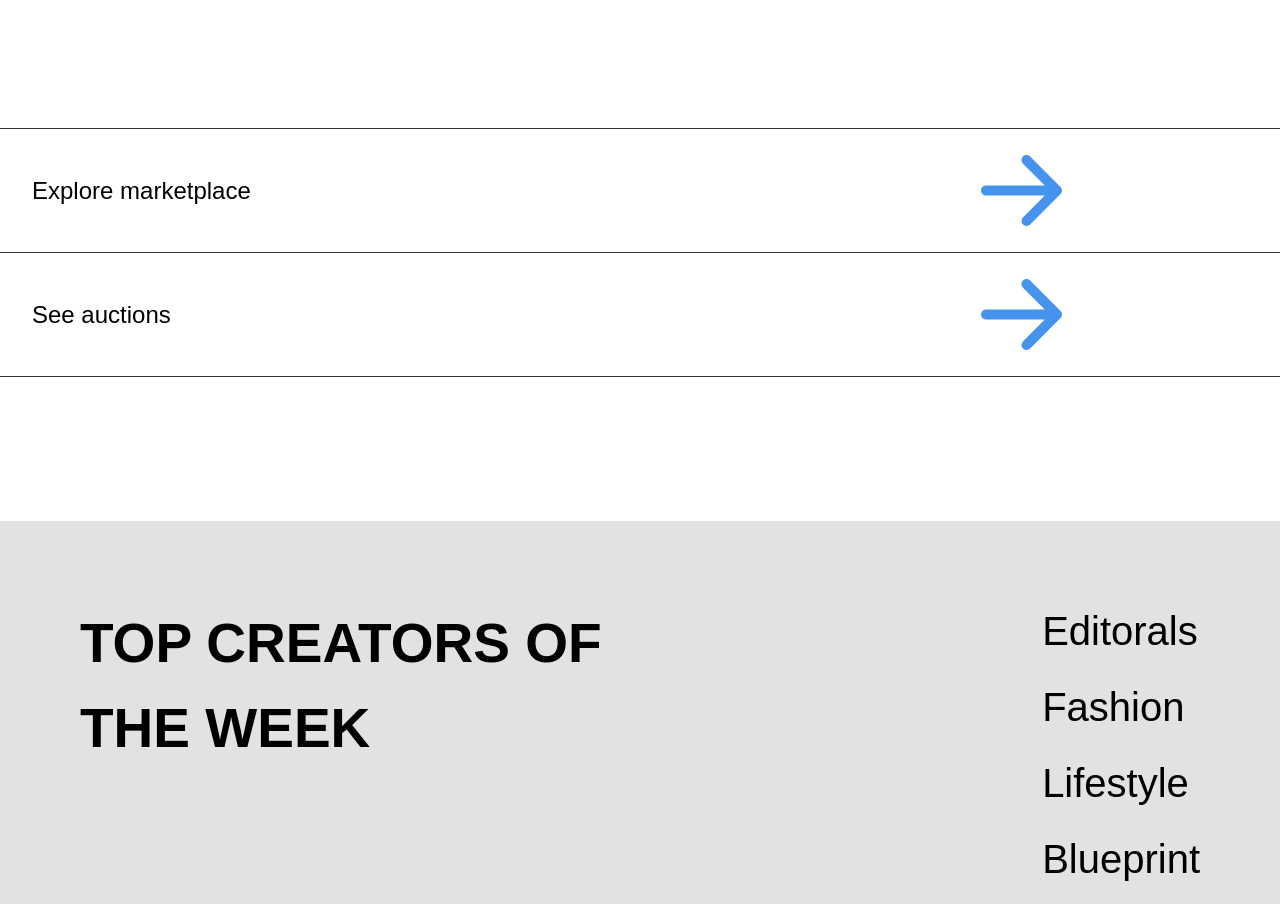
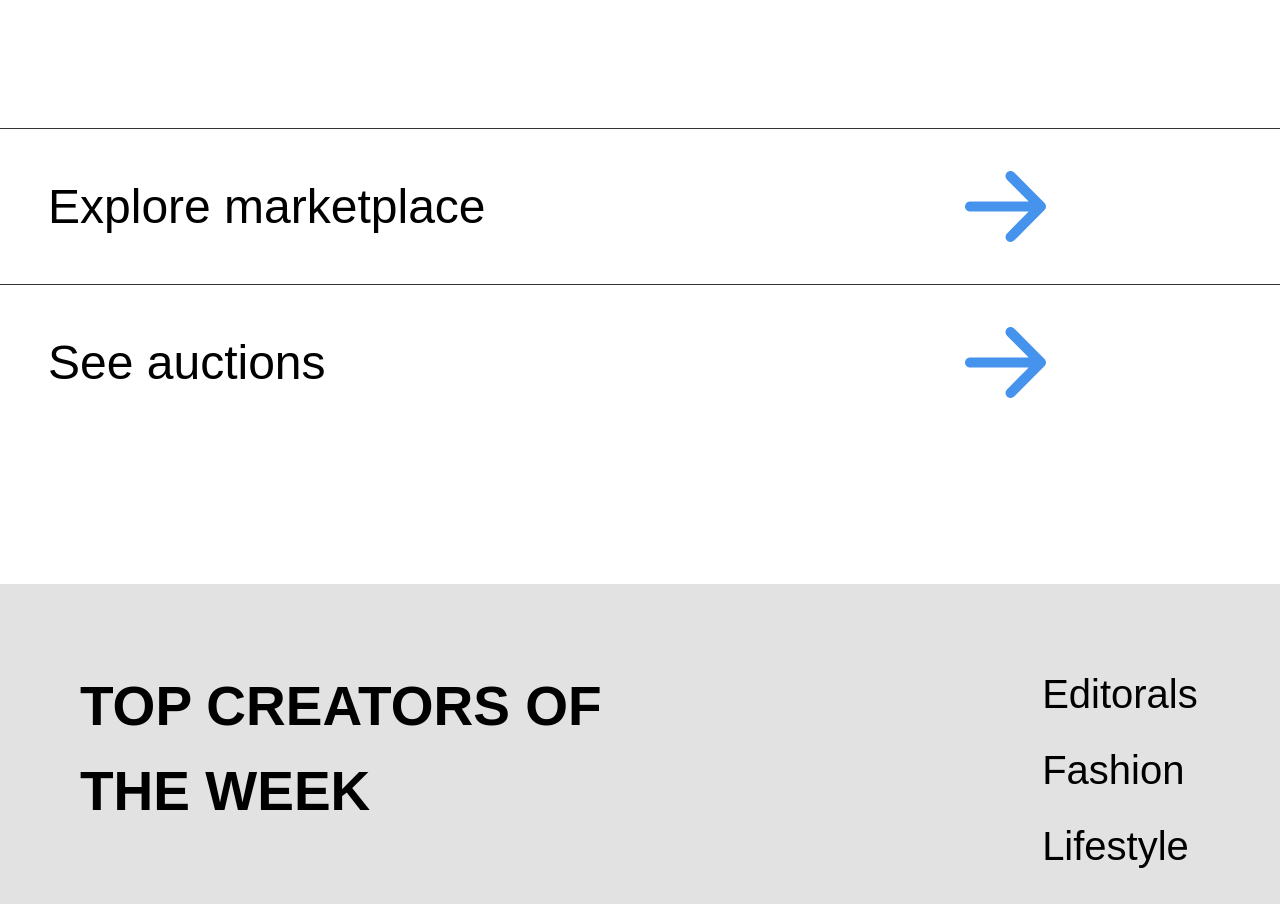
Before and after one commit to eniiku/Artsy, a React (Vite) app: page / in a window 1280 px wide. Shown: the part 2540-3444 px from the top of the page. Built offline with nearby package versions, Linux system fonts and the light colour scheme; a web font is replaced by a local one.

Commit message:
style(Link): add declarations for desktop view

```diff
--- a/src/components/layout/navigation/Link/Link.tsx
+++ b/src/components/layout/navigation/Link/Link.tsx
@@ -16,9 +16,11 @@ const Link = (props: LinkProps) => {
       <div
         aria-label={`click to ${children}.`}
         className='flex items-center justify-between border-b border-black px-2 py-4
-        lg:border-dark_gray_clr-200 lg:px-8'
+        lg:border-dark_gray_clr-200 lg:px-12 lg:py-8 lg:border-b-0 lg:border-t'
       >
-        <h3 className='font-satoshi font-medium text-2xl'>{children}</h3>
+        <h3 className='font-satoshi font-medium text-2xl lg:text-5xl'>
+          {children}
+        </h3>
 
         <img
           src={arrowRightIcon}
--- a/src/views/Home/HomePage/HomePage.tsx
+++ b/src/views/Home/HomePage/HomePage.tsx
@@ -193,7 +193,7 @@ const HomePage = () => {
       <section
         aria-label='navigation links to specific locations on website'
         className='-mx-3 overflow-hidden border-t border-t-black mb-16
-        lg:-mx-24 lg:border-t-dark_gray_clr-200 lg:my-36'
+        lg:-mx-24 lg:border-t-dark_gray_clr-200 lg:my-36 lg:border-t-0'
       >
         <Link url='/marketplace'>Explore marketplace</Link>
 
```
